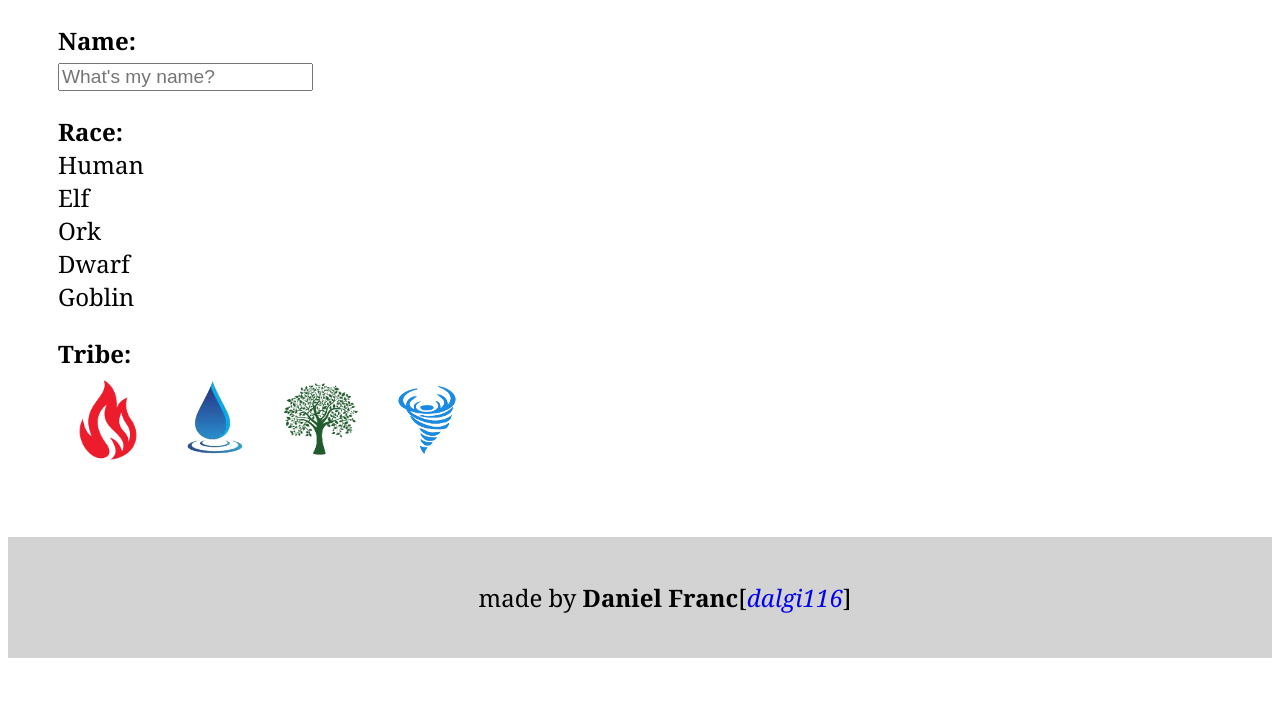
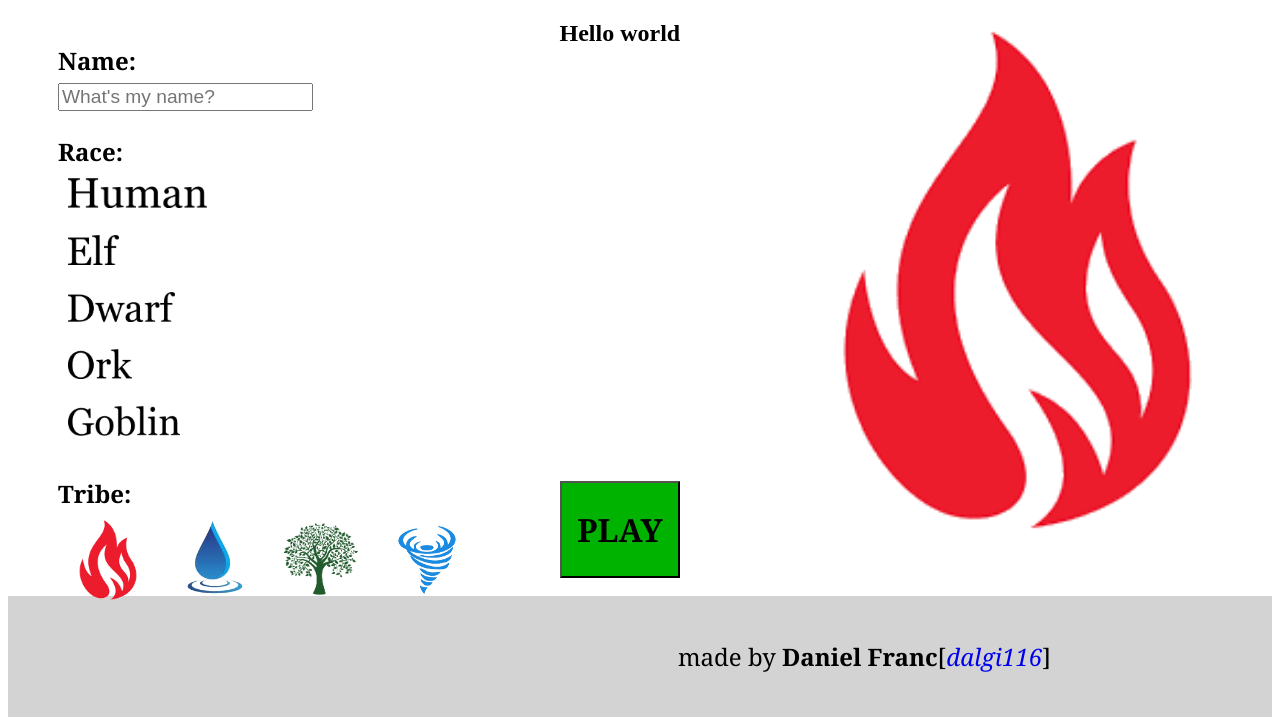
Before and after one commit to dalgi116/London-the-Game, a PHP site: page /game/create in a window 1280 px wide. Shown: the part 239-964 px from the top of the page. Before the commit the page ends 897 px from the top, so only its background shows below. Run offline with PHP 8.4, Linux system fonts and the light colour scheme.

Commit message:
create site update

```diff
--- a/game/create.php
+++ b/game/create.php
@@ -13,23 +13,39 @@
     </header>
 
 
-    <form action="" method="post">
+    <form action="create" method="post">
+      <div style="float:left;text-align:left">
         <p>
           <strong>Name:</strong><br>
           <input style="font-size:80%" type="text" name="name" placeholder="What's my name?"><br>
         </p>
         <p>
           <strong>Race:</strong><br>
+          <label>
             <input type="radio" name="race" value="human">
-        <label for="1">Human</label><br>
+            <img style="float:none;height:30px;" src="../images/human.jpg" alt="human">
+          </label>
+          <br>
+          <label>
             <input type="radio" name="race" value="elf">
-        <label for="2">Elf</label><br>
+            <img style="float:none;height:30px;" src="../images/elf.jpg" alt="elf">
+          </label>
+          <br>
+          <label>
+            <input type="radio" name="race" value="dwarf">
+            <img style="float:none;height:30px;" src="../images/dwarf.jpg" alt="dwarf">
+          </label>
+          <br>
+          <label>
             <input type="radio" name="race" value="ork">
-        <label for="3">Ork</label><br>
-        <input type="radio" name="race" value="dwarf">
-        <label for="4">Dwarf</label><br>
+            <img style="float:none;height:30px;" src="../images/ork.jpg" alt="ork">
+          </label>
+          <br>
+          <label>
             <input type="radio" name="race" value="goblin">
-        <label for="5">Goblin</label><br>
+            <img style="float:none;height:30px;" src="../images/goblin.jpg" alt="goblin">
+          </label>
+          <br>
         </p>
         <p>
           <strong>Tribe:</strong><br>
@@ -50,8 +66,25 @@
             <img style="float:none;height:80px;width:80px;" src="../images/wind.gif" alt="wind">
           </label>
         </p>
+      </div>
+      <div style="float:right;text-align:left">
+        <img src="../images/fire.gif" style="text-align: center;height:500px" alt="fire">
+      </div>
+      <div>
+        <h2>Hello world</h2>
+        <?php
+        if (isset($_POST['tribe'])) {
+          echo $_POST['name']."<br>";
+          echo $_POST['race']."<br>";
+          echo $_POST['tribe']."<br>";
+        }
+        ?>
+        <br><br><br><br><br><br><br><br><br><br><br><br><br><br><br><br><br><br><br><br><br>
+
+        <br><br>
+          <button type="submit" style="text-align: center;font-size: 200%;font-family: Georgia;color: black;padding: 25px 15px;display: inline-block;text-decoration: none;background-color: #00b300;" name="start"><strong>PLAY</strong></button>
+      </div>
     </form>
-    <br>
     <br>
 
 
```
Also changed, not shown: images/dwarf.jpg (added), images/elf.jpg (added), images/goblin.jpg (added), images/human.jpg (added), images/ork.jpg (added). Lines whose indentation alone changed are shown as unchanged.
